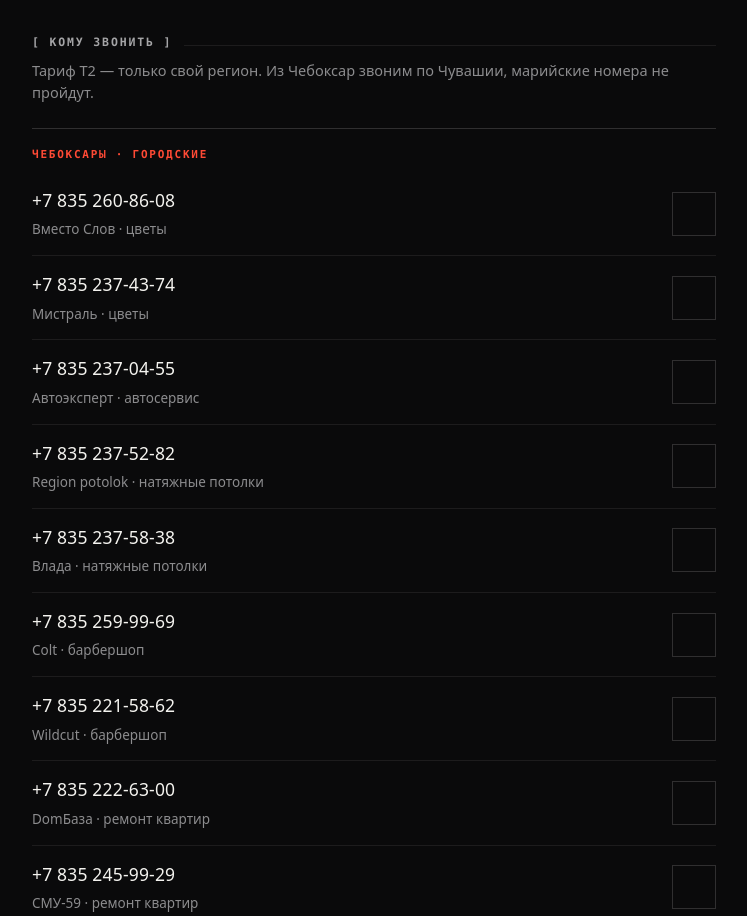
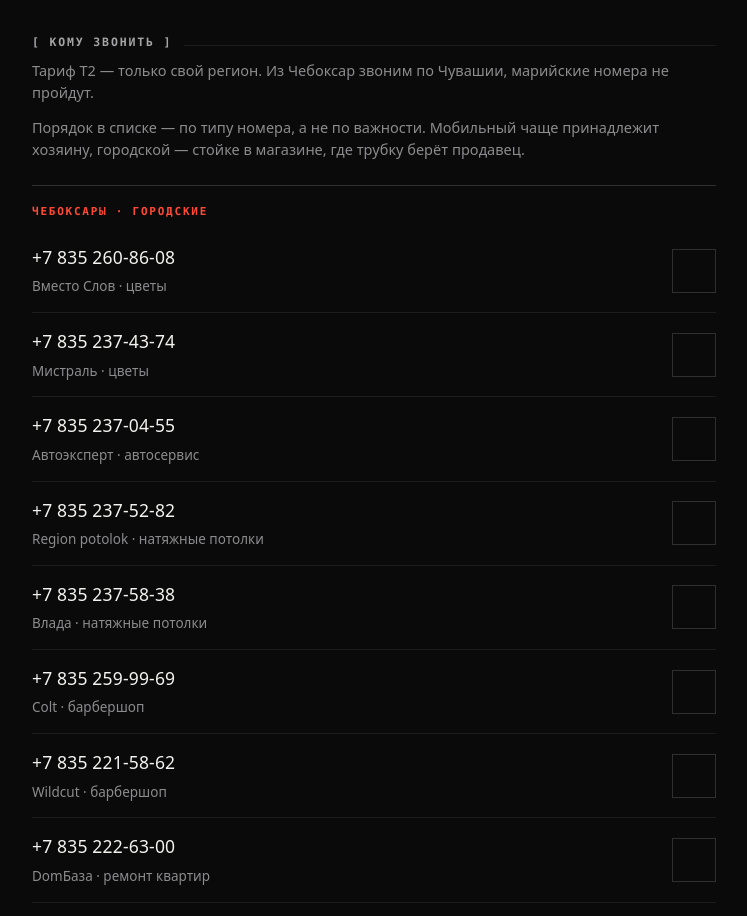
Before and after one commit to mensori-dev/demos, a plain HTML site: page zvonok/index.html in a window 1280 px wide. Shown: the part 6348-7264 px from the top of the page, without its empty margins (266-1013 px from the left). Drawn offline with Linux system fonts and the light colour scheme.

Commit message:
docs(zvonok): порядок номеров — по типу, не по важности
Мобильный чаще принадлежит хозяину, городской — стойке в магазине.
Данных, что один тип лучше другого, у нас пока нет: четыре мобильных
отказа в 16:47, городские ещё не звонили.

```diff
--- a/zvonok/index.html
+++ b/zvonok/index.html
@@ -514,6 +514,7 @@ a{color:inherit;text-decoration:none}
   <section class="sec" id="nomera">
     <div class="sec__hd"><p class="mono">кому звонить</p><span class="ln"></span></div>
     <p class="say__h" style="margin-top:10px">Тариф Т2 — только свой регион. Из Чебоксар звоним по Чувашии, марийские номера не пройдут.</p>
+    <p class="say__h">Порядок в списке — по типу номера, а не по важности. Мобильный чаще принадлежит хозяину, городской — стойке в магазине, где трубку берёт продавец.</p>
 
     <div class="grp">Чебоксары · городские</div>
     <a class="call" href="tel:+78352608608" data-id="78352608608">
```
